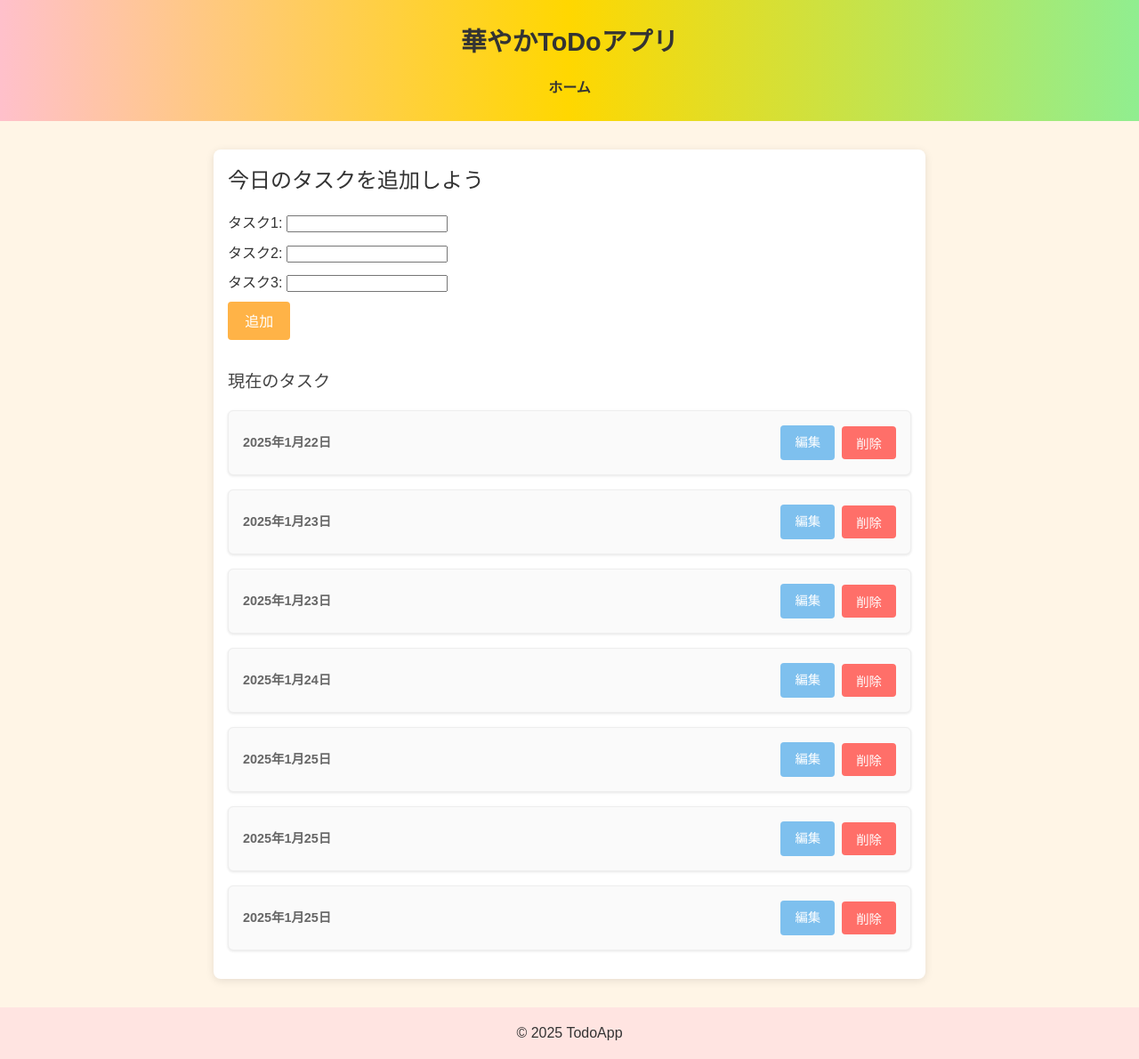
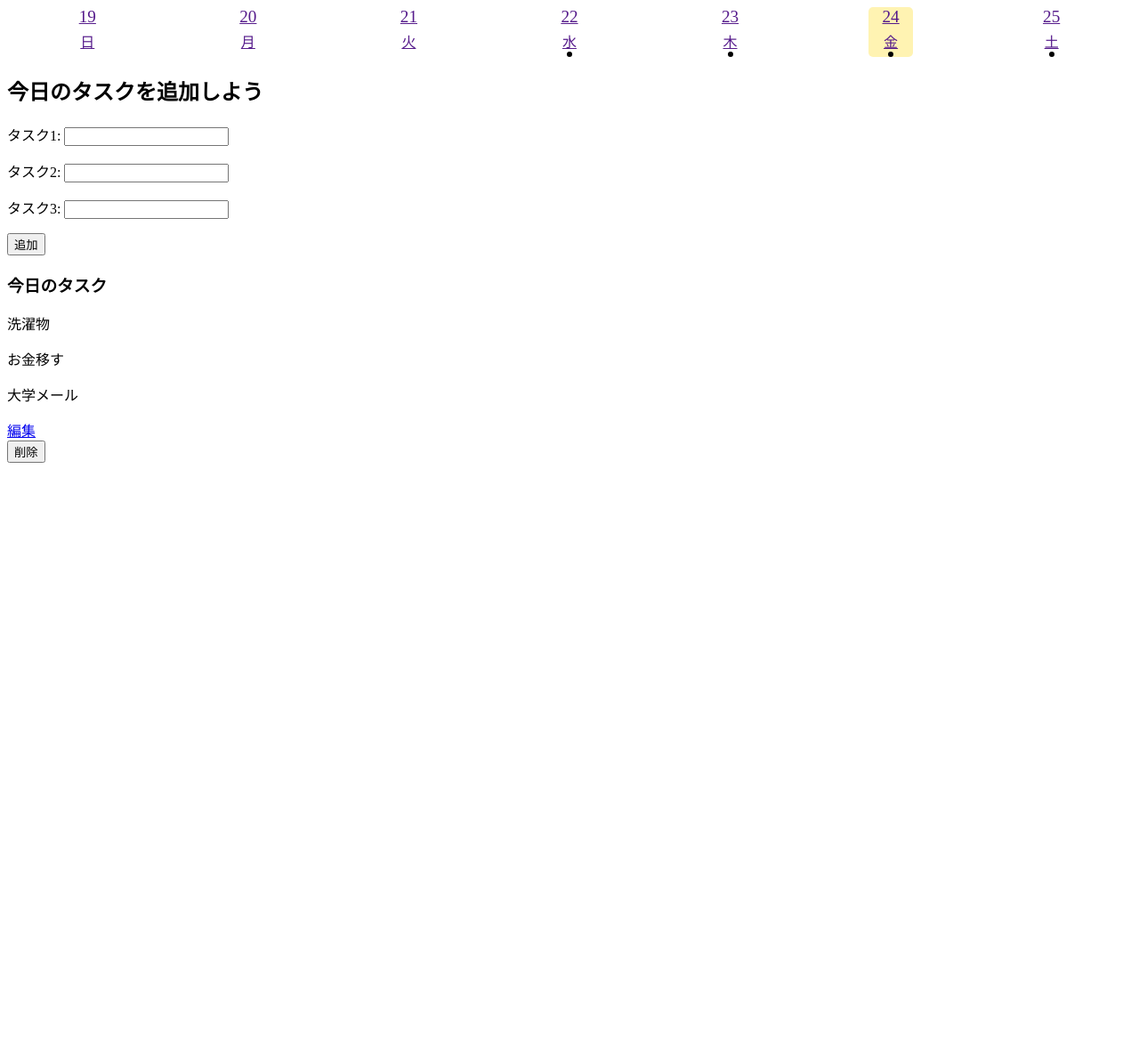
Before and after one commit to kadota05/MyTodo, a Django app: page / in a window 1280 px wide. Shown: the whole page at 89% size. After the commit the page ends 520 px from the top, so only its background shows below. Run offline with Django 4.2, Linux system fonts and the light colour scheme; data comes from the database, SQL or seed files in the repository; both versions use the stored data as it was after the commit.

Commit message:
トップページには本日の分しか表示されないようにした。ヘッダーに一週間を表示した。

```diff
--- a/PriorityTask/models.py
+++ b/PriorityTask/models.py
@@ -2,7 +2,7 @@ from django.db import models
 from datetime import datetime
 
 class PriorityTask(models.Model):
-    created_date = models.DateField("作成日", default=datetime.now())
+    created_date = models.DateField("作成日", auto_now_add=True)
     task1 = models.CharField("タスク1", max_length=150)
     task2 = models.CharField("タスク2", max_length=150)
     task3 = models.CharField("タスク3", max_length=150)
--- a/PriorityTask/static/PriorityTask/css/style.css
+++ b/PriorityTask/static/PriorityTask/css/style.css
@@ -1,263 +1,40 @@
-/* static/PriorityTask/css/style.css */
-
-/* ------------------------------
-   1. 全体
------------------------------- */
-* {
-    margin: 0;
-    padding: 0;
-    box-sizing: border-box;
+/* 1週間全体を左右に並べる（フレックスボックスで横並び） */
+.week-header {
+    display: flex;
+    justify-content: space-around; /* あるいは center, space-between など */
+    margin-bottom: 20px;
   }
 
-  body {
-    font-family: 'Hiragino Sans', 'Noto Sans JP', sans-serif;
-    background: #fff5e6; /* 全体の背景は薄いクリーム色 */
-    color: #333;
-    line-height: 1.6;
+  /* 各「1日分」の要素を縦方向に積む */
+  .week-day {
+    display: flex;                /* フレックスボックスを有効にする */
+    flex-direction: column;       /* 縦に積む */
+    align-items: center;          /* 中央寄せ（任意） */
+    width: 50px;                  /* 各日の幅を適宜調整 */
   }
 
-  /* ページの主要なコンテナ */
-  .page-container {
-    width: 90%;
-    max-width: 800px;
-    margin: 2rem auto;
-    padding: 1rem;
-    background-color: #ffffff;
-    border-radius: 8px;
-    box-shadow: 0 2px 10px rgba(0,0,0,0.1);
+  /* 今日だけ背景色を変えたい等の装飾 */
+  .week-day.today {
+    background-color: rgba(255, 215, 0, 0.3);
+    border-radius: 5px;
   }
 
-  /* 見出し */
-  h1, h2, h3 {
-    margin-bottom: 0.5rem;
-    font-weight: normal;
+  /* 日付表示のスタイル例 */
+  .day-number {
+    font-size: 1.2rem;
+    margin-bottom: 4px; /* 日付と曜日の間隔 */
   }
 
-  /* ------------------------------
-     2. ヘッダー
-  ------------------------------ */
-  header {
-    background: linear-gradient(to right, #ffc0cb, #ffd700, #90ee90);
-    /* 上記はピンク→黄色→淡い緑のグラデーション。好みに応じて変更 */
-    color: #333;
-    padding: 1.5rem 1rem;
-    text-align: center;
-    position: relative;
+  /* 曜日表示のスタイル例 */
+  .weekday {
+    font-size: 0.9rem;
+    margin-bottom: 4px; /* 曜日と黒丸の間隔 */
   }
 
-  /* タイトル部分 */
-  .header-title h1 {
-    font-size: 1.8rem;
-    margin-bottom: 1rem;
-    font-weight: bold;
+  /* 黒丸のスタイル例 */
+  .memo-dot {
+    width: 6px;
+    height: 6px;
+    background-color: black;
+    border-radius: 50%;
   }
-
-  /* ナビゲーション */
-  nav ul {
-    list-style: none;
-    display: flex;
-    justify-content: center;
-    gap: 1rem;
-  }
-
-  nav a {
-    color: #333;
-    text-decoration: none;
-    font-weight: bold;
-    padding: 0.5rem 0.75rem;
-    border-radius: 4px;
-    transition: background-color 0.3s ease;
-  }
-
-  nav a:hover {
-    background-color: rgba(255, 255, 255, 0.4);
-  }
-
-  /* ------------------------------
-     3. フッター
-  ------------------------------ */
-  footer {
-    text-align: center;
-    padding: 1rem;
-    background-color: #ffe4e1; /* 薄いピンク */
-    margin-top: 2rem;
-  }
-
-  /* ------------------------------
-     4. ボタン共通スタイル
-  ------------------------------ */
-  button,
-  .edit-link {
-    cursor: pointer;
-    transition: background-color 0.3s ease, transform 0.2s ease;
-  }
-
-  /* 追加ボタンなど */
-  .primary-btn {
-    background-color: #ffb347; /* オレンジ系 */
-    border: none;
-    color: #fff;
-    padding: 0.6rem 1.2rem;
-    border-radius: 4px;
-    font-size: 1rem;
-  }
-  .primary-btn:hover {
-    background-color: #ff9f00;
-    transform: translateY(-1px);
-  }
-
-  /* 削除ボタン */
-  .delete-btn {
-    background-color: #ff6f69; /* 赤系 */
-    border: none;
-    color: #fff;
-    padding: 0.5rem 1rem;
-    border-radius: 4px;
-    font-size: 0.9rem;
-    margin-left: 0.5rem;
-  }
-  .delete-btn:hover {
-    background-color: #ff4f49;
-    transform: translateY(-1px);
-  }
-
-  /* 編集リンク（ボタン風に） */
-  .edit-link {
-    display: inline-block;
-    background-color: #7ec0ee; /* 淡い水色 */
-    color: #fff;
-    padding: 0.5rem 1rem;
-    text-decoration: none;
-    border-radius: 4px;
-    font-size: 0.9rem;
-  }
-  .edit-link:hover {
-    background-color: #63aee0;
-    transform: translateY(-1px);
-  }
-
-  /* ------------------------------
-     5. フォーム
-  ------------------------------ */
-  .task-form-container {
-    margin: 1rem 0;
-  }
-
-  form {
-    display: flex;
-    flex-direction: column;
-    gap: 0.5rem;
-  }
-
-  form button {
-    align-self: flex-start;
-  }
-
-  /* ------------------------------
-     6. タスク一覧
-  ------------------------------ */
-  .task-list {
-    margin-top: 2rem;
-  }
-
-  .task-list h3 {
-    margin-bottom: 1rem;
-    font-size: 1.2rem;
-    color: #444;
-  }
-
-  /* タスクをカード表示 */
-  .task-card {
-    background: #fafafa;
-    border: 1px solid #eee;
-    border-radius: 6px;
-    padding: 1rem;
-    margin-bottom: 1rem;
-    box-shadow: 0 1px 3px rgba(0,0,0,0.1);
-    display: flex;
-    align-items: center;
-    justify-content: space-between;
-  }
-
-  .task-card:hover {
-    background: #fdfdfd;
-  }
-
-  /* タスク日付 */
-  .task-date {
-    font-size: 0.9rem;
-    color: #666;
-    font-weight: bold;
-  }
-
-  /* タスクのアクションボタンまとめ */
-  .task-actions {
-    display: flex;
-    align-items: center;
-  }
-
-  /* ------------------------------
-     7. カレンダー (オプション)
-  ------------------------------ */
-  .calendar {
-    display: table;
-    border-collapse: collapse;
-    margin: 1rem auto;
-  }
-
-  .calendar-row {
-    display: table-row;
-  }
-
-  .calendar-cell {
-    display: table-cell;
-    width: 50px;
-    height: 50px;
-    text-align: center;
-    vertical-align: middle;
-    border: 1px solid #ccc;
-    position: relative;
-    font-size: 0.9rem;
-  }
-
-  /* タスク数を表す黒丸 */
-  .task-circle {
-    width: 12px;
-    height: 12px;
-    background-color: #000;
-    border-radius: 50%;
-    display: inline-block;
-    margin-right: 4px;
-  }
-
-  /* カレンダー日付にホバーアクション（例）*/
-  .calendar-cell:hover {
-    background-color: #fff7e6;
-  }
-
-  /* ------------------------------
-   追加: トップに戻るリンクなど
------------------------------- */
-/* 戻るリンクをボタン風に装飾 */
-.back-link {
-    display: inline-block;
-    background-color: #edd4ff; /* 薄いパープル系 */
-    color: #fff;
-    padding: 0.5rem 1rem;
-    text-decoration: none;
-    border-radius: 4px;
-    font-size: 0.9rem;
-    transition: background-color 0.3s ease, transform 0.2s ease;
-    margin-top: 1rem; /* 適度な余白 */
-  }
-
-  .back-link:hover {
-    background-color: #dcb1ff; /* 少し濃いめのパープル */
-    transform: translateY(-1px);
-  }
-
-  /* 戻るリンク用のコンテナ。中央寄せなどお好みで */
-  .back-link-container {
-    margin-top: 1rem;
-    text-align: center;
-  }
--- a/PriorityTask/templates/PriorityTask/base.html
+++ b/PriorityTask/templates/PriorityTask/base.html
@@ -4,13 +4,13 @@
 {% load pwa %} <!-- pwaを読み込む -->
 <html lang="ja">
 <head>
+  <!-- 検索エンジンから非公開にする-->
+  <meta name="robots" content="noindex, nofollow">
   <meta charset="UTF-8">
-  <meta name="viewport" content="width=device-width, initial-scale=1.0">
-  <meta name="theme-color" content="#000000">
   <!-- PWA関連コピペ -->
   <link rel="manifest" crossorigin="use-credentials" href="{% static 'manifest.json' %}">
   {% progressive_web_app_meta %}
-  <title>{% block title %}華やかToDoアプリ{% endblock %}</title>
+  <title>ToDoアプリ</title>
   {% load static %}
   <!-- メインCSS -->
   <link rel="stylesheet" href="{% static 'PriorityTask/css/style.css' %}">
@@ -31,15 +31,14 @@
 <body>
 
   <header>
-    <div class="header-title">
-      <h1>華やかToDoアプリ</h1>
+    <div class="header">
+      <!---
+      <div class="header-title">サイト名</div>
+      <div class="header-description">サイト説明</div>
+      -->
+      {% block header%}
+      {% endblock %}
     </div>
-    <nav>
-      <ul>
-        <li><a href="{% url 'PriorityTask:index' %}">ホーム</a></li>
-        <!-- 必要に応じて他のページへのリンクを追加 -->
-      </ul>
-    </nav>
   </header>
 
   <main>
@@ -48,7 +47,6 @@
   </main>
 
   <footer>
-    <p>&copy; 2025 TodoApp</p>
   </footer>
 
 </body>
--- a/PriorityTask/templates/PriorityTask/edit.html
+++ b/PriorityTask/templates/PriorityTask/edit.html
@@ -20,7 +20,7 @@
 
   <!-- トップページへ戻る -->
   <div class="back-link-container">
-    <a href="{% url 'PriorityTask:index' %}" class="back-link">トップページに戻る</a>
+    <a href="{% url 'PriorityTask:week_list' %}" class="back-link">トップページに戻る</a>
   </div>
 </div>
 {% endblock %}
--- a/PriorityTask/templates/PriorityTask/index.html
+++ b/PriorityTask/templates/PriorityTask/index.html
@@ -2,10 +2,28 @@
 {% extends "PriorityTask/base.html" %}
 {% load static %}
 
-{% block title %}タスク一覧{% endblock %}
+{% block header %}
+<div class='week-header'>
+  {% for day in date_map %}
+  <!---他の日を押したらそこにページが遷移する機能を明日作る-->
+  <a href="">
+    <div class='week-day{% if day.isToday %} today {% endif %}'>
+      <div class='day-number'>
+        {{ day.date|date:"j"}}
+      </div>
+      <div class='week-day'>
+        {{ day.weekday }}
+      </div>
+      {% if day.memo %}
+      <div class='memo-dot'></div>
+      {% endif %}
+    </div>
+  </a>
+  {% endfor %}
+</div>
+{% endblock %}
 
 {% block content %}
-<div class="page-container">
 <h2>今日のタスクを追加しよう</h2>
 
 <!-- タスク追加フォーム -->
@@ -13,34 +31,30 @@
   <form action="{% url 'PriorityTask:add' %}" method="POST">
     {% csrf_token %}
     {{ form.as_p }}
-      <button type="submit" class="primary-btn">追加</button>
+    <button type="submit">追加</button>
   </form>
 </div>
 
 <!-- 現在のタスク一覧 -->
-  <div class="task-list">
-    <h3>現在のタスク</h3>
-    {% if tasks %}
-      {% for task in tasks %}
-      <div class="task-card">
-        <div class="task-date">
-          {{ task.created_date|date:"Y年n月j日" }}
+<h3>今日のタスク</h3>
+{% for day in date_map %}
+  {% if day.isToday == True %}
+    {% if day.memo %}
+      <div>
+        <p>{{ day.memo.task1 }}</p>
+        <p>{{ day.memo.task2 }}</p>
+        <p>{{ day.memo.task3 }}</p>
       </div>
-        <div class="task-actions">
-          <a href="{% url 'PriorityTask:edit' task_id=task.id %}"
-             class="edit-link">編集</a>
-          <form action="{% url 'PriorityTask:delete' task_id=task.id %}"
-                method="POST" style="display:inline;">
+      <a href="{% url 'PriorityTask:edit' task_id=day.memo.id %}">編集</a>
+      <form action="{% url 'PriorityTask:delete' task_id=day.memo.id %}" method="POST">
         {% csrf_token %}
-            <button type="submit" class="delete-btn"
-              onclick='return confirm("本当に削除しますか？")'>削除</button>
+        <button type="submit" onclick='return confirm("本当に削除しますか？")'>削除</button>
       </form>
       </div>
-      </div>
-      {% endfor %}
     {% else %}
       <p>まだタスクがありません。</p>
     {% endif %}
-  </div>
-</div>
+  {% endif %}
+{% endfor %}
+
 {% endblock %}
--- a/PriorityTask/urls.py
+++ b/PriorityTask/urls.py
@@ -1,9 +1,9 @@
 from django.urls import path, include
-from .views import index, edit, add, delete
+from .views import index, edit, add, delete, week_list
 
 app_name = 'PriorityTask'
 urlpatterns = [
-    path('', index, name='index'),
+    path('', week_list, name='week_list'),
     path('edit/<int:task_id>/', edit, name='edit'),
     path('add/', add, name='add'),
     path('delete/<int:task_id>/', delete, name='delete')
--- a/PriorityTask/views.py
+++ b/PriorityTask/views.py
@@ -1,5 +1,7 @@
 from django.shortcuts import render, redirect, get_object_or_404
 from django.views.decorators.http import require_POST
+from django.utils.timezone import now
+from datetime import timedelta
 from .models import PriorityTask
 from .form import PriorityTaskForm
 
@@ -13,16 +15,16 @@ def add(request):
         form = PriorityTaskForm(request.POST)
         if form.is_valid():
             form.save()
-            return redirect('PriorityTask:index')
+            return redirect('PriorityTask:week_list')
     else:
-        return redirect('PriorityTask:index')
+        return redirect('PriorityTask:week_list')
 
 def edit(request, task_id):
     if request.method == "POST":
         form = PriorityTaskForm(request.POST)
         if form.is_valid():
             form.save()
-            return redirect('PriorityTask:index')
+            return redirect('PriorityTask:week_list')
     else:
         task = get_object_or_404(PriorityTask, id=task_id)
         form = PriorityTaskForm(instance=task)
@@ -32,4 +34,35 @@ def edit(request, task_id):
 def delete(request, task_id):
     task = get_object_or_404(PriorityTask, id=task_id)
     task.delete()
-    return redirect('PriorityTask:index')
+    return redirect('PriorityTask:week_list')
+
+def week_list(request):
+    form = PriorityTaskForm
+
+    today = now().date() # 現在時刻（now()）の日付だけ取り出す（.date()）
+
+    # 一週間を日曜～土曜の周期で実装するよ
+    # 日付（timedeltaを使うと自動的に年や月をまたぐ計算が実行されるから超便利！）
+    start_of_week = today - timedelta(days=(today.weekday()+1)) # today.weekday()は、todayが週の何日目かを返す（月曜=0、火曜=1、…、日曜=6）
+    end_of_week = start_of_week + timedelta(days=6)
+
+    # 曜日
+    week_days = ['日', '月', '火', '水', '木', '金', '土']
+
+    # メモ
+    weekly_memos = PriorityTask.objects.filter(created_date__range=[start_of_week, end_of_week])
+
+    # 日付と曜日とメモを対応付ける
+    date_map = []
+    for i in range(7):
+        date = start_of_week + timedelta(days=i)
+        if date == today:
+            isToday = True
+        else:
+            isToday = False
+        weekday = week_days[i]
+        memo = [memo for memo in weekly_memos if memo.created_date == date] or None # 該当するメモオブジェクトかNoneが入る
+        memo = weekly_memos.filter(created_date=date).first()
+        date_map.append({'date': date, 'weekday': weekday, 'memo': memo, 'isToday': isToday})
+
+    return render(request, 'PriorityTask/index.html', {'date_map': date_map, 'form': form})
```
Also changed, not shown: PriorityTask/migrations/0004_alter_prioritytask_created_date.py (added), db.sqlite3. Lines whose indentation alone changed are shown as unchanged.
